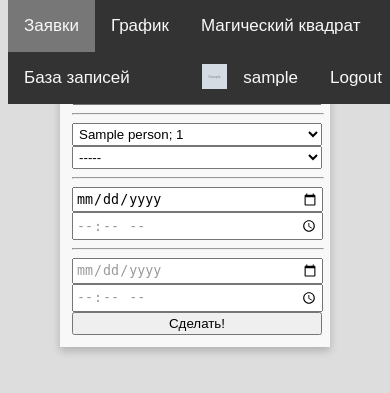
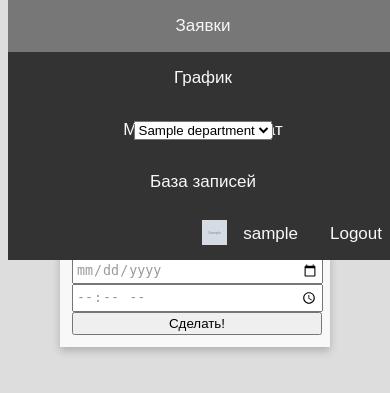
Before and after one commit to AEpolyakov/ldsp_src, a Django app: page /record/ in a window 390 px wide. Shown: the top 393 px of the page. Run offline with Django 3.2, Linux system fonts and the light colour scheme; a user stored in the database is signed in; tables that the repository leaves empty hold one stand-in row (values such as "Sample post"); grey boxes marked "Sample" are stand-in pictures; parts of the project's set-up code (start-up, migrations or seed data) failed here and were passed over; some libraries are stand-ins or nearby versions.

Commit message:
department selector added to navbar

```diff
--- a/static/style.css
+++ b/static/style.css
@@ -31,12 +31,32 @@ body{
 .navbar .nav-right{
     float: right;
 }
+.navbar .nav-center{
+    float: none;
+    position: absolute;
+    top: 50%;
+    left: 50%;
+    transform: translate(-50%, -50%);
+
+}
 .navbar .a-img{
     padding: 12px 0px 10px 12px;
 }
 .navbar img{
     width: 25px;
     height: 25px;
+}
+@media screen and (max-width: 800px){
+    .navbar a, .nav-right{
+        float: none;
+        display: block;
+    }
+    .navbar-center a{
+        position: relative;
+        top: 0;
+        left: 0;
+        transform: none;
+    }
 }
 
 /* cards */
--- a/templates/navbar.html
+++ b/templates/navbar.html
@@ -14,6 +14,14 @@
   <a class="{% if request.path == path_time_track %}active{% endif %}" href="{{path_time_track}}">Магический квадрат</a>
   <a class="{% if request.path == path_record_base %}active{% endif %}" href="{{path_record_base}}">База записей</a>
 
+  <a class="nav-center">
+    <select>
+    {% for dep in departments %}
+      <option>{{dep.name}}</option>
+    {% endfor %}
+    </select>
+  </a>
+
   {% if request.user.is_authenticated %}
     <a class="nav-right {% if request.path == path_logout %}active{% endif %}" href="{{path_logout}}">Logout</a>
     <a class="nav-right {% if request.path == path_profile %}active{% endif %}" href="{{path_profile}}">{{request.user}}</a>
```
